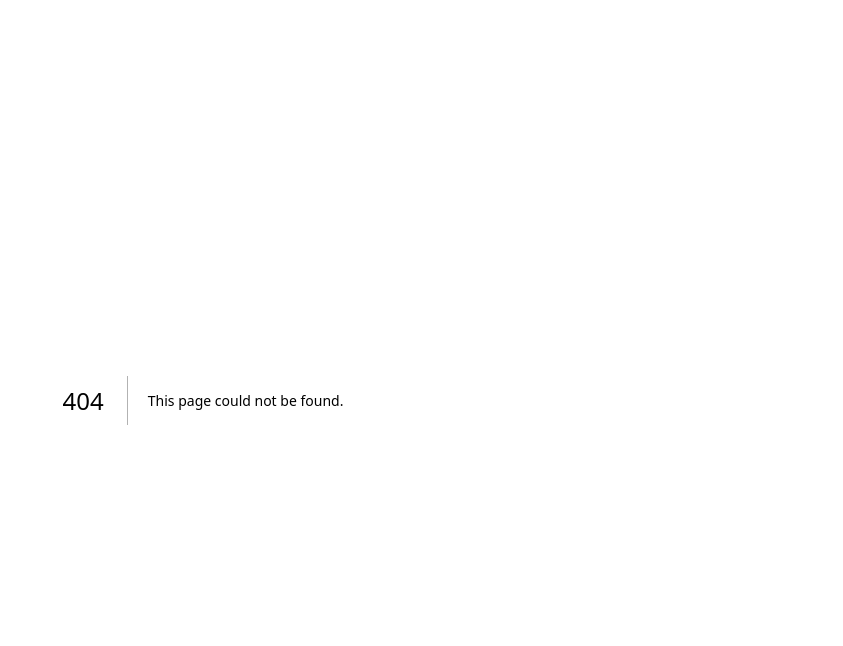
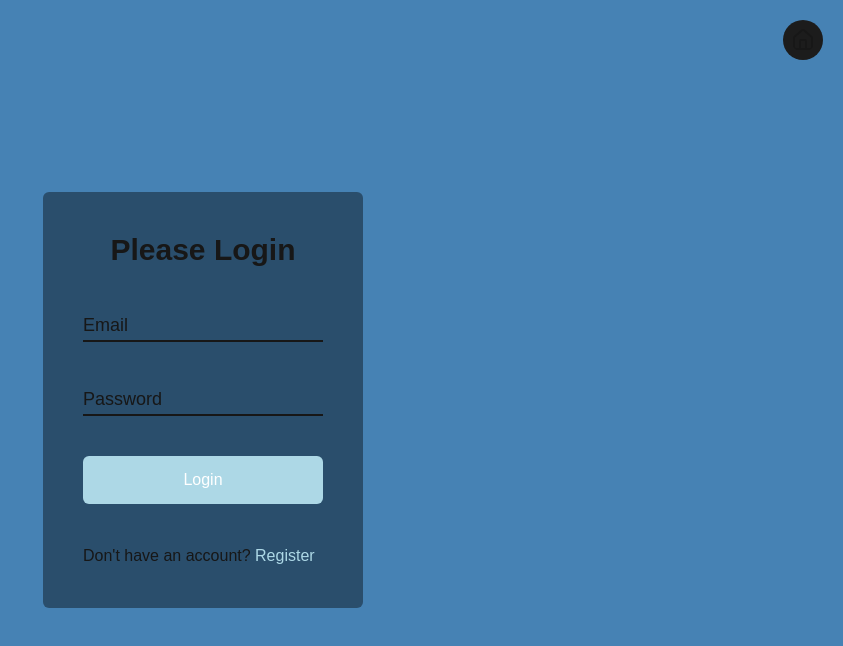
Before and after one commit to BaraSalameh/Tailwind-Master, a Next.js app: page /challenges/form-input-wave in a window 1280 px wide. Before the commit this address had no page. Shown: the top 646 px of the page, without its empty margins (437-1280 px from the left). Built offline with nearby package versions, Linux system fonts and the light colour scheme.

Commit message:
form input wave challenge

```diff
--- /dev/null
+++ b/src/app/challenges/form-input-wave/page.tsx
@@ -0,0 +1,61 @@
+'use client';
+
+import { useEffect, useRef } from "react";
+
+const FormInputWave = () => {
+
+    const labels = useRef<HTMLLabelElement[]>([]);
+
+    const twClasses = {
+        input: "peer outline-0 py-1 w-full border-b-2  valid:border-[lightblue] focus:border-[lightblue]",
+        label: "text-lg hover:cursor-text absolute left-0 top-1/2 -translate-y-1/2 peer-focus:text-[lightblue] peer-focus:[&_*]:-translate-y-1/1 peer-valid:text-[lightblue] peer-valid:[&_*]:-translate-y-1/1",
+        span: "inline-block duration-300 ease-[cubic-bezier(0.68,0.55,0.265,0.55)]"
+    }
+
+    useEffect(() => {
+        labels.current.forEach(label => {
+            label.innerHTML = label?.innerText
+                .split('').map((letter, idx) =>
+                    `<span style="transition-delay:${idx*50}ms" key=${idx} class="${twClasses.span}">${letter}</span>`
+                ).join('');
+        })
+    }, []);
+
+    return (
+        <div className="flex items-center justify-center h-screen bg-[steelblue]">
+            <form className="min-w-1/4 max-w-3/4 rounded-md bg-[rgba(0,0,0,0.4)] p-10 flex flex-col gap-10 text-foreground">
+                <h3 className="text-3xl capitalize text-center font-bold">please login</h3>
+                <div className={`relative`}>
+                    <input
+                        type="text"
+                        required
+                        className={twClasses.input}
+                    />
+                    <label
+                        ref={(el) => {if(el) labels.current[0] = el}}
+                        className={twClasses.label}
+                    >
+                        Email
+                    </label>
+                </div>
+                <div className={`relative`}>
+                    <input
+                        type="password"
+                        required
+                        className={twClasses.input}
+                    />
+                    <label
+                        ref={(el) => {if(el) labels.current[1] = el}}
+                        className={twClasses.label}
+                    >
+                        Password
+                    </label>
+                </div>
+                <button type="submit" className="w-full py-3 cursor-pointer text-background rounded-md bg-[lightblue]">Login</button>
+                <p>Don't have an account? <a href="#" className="text-[lightblue]">Register</a></p>
+            </form>
+        </div>
+    )
+}
+
+export default FormInputWave;
--- a/src/app/page.tsx
+++ b/src/app/page.tsx
@@ -14,7 +14,8 @@ const Home = () => {
         {name: 'Hidden Search Widget', path: 'hidden-search-widget'},
         {name: 'Blurry Loading', path: 'blurry-loading'},
         {name: 'Scroll Animation', path: 'scroll-animation'},
-        {name: 'Split Landing Page', path: 'split-landing-page'}
+        {name: 'Split Landing Page', path: 'split-landing-page'},
+        {name: 'Form Input Wave', path: 'form-input-wave'}
     ]
 
     return (
```
